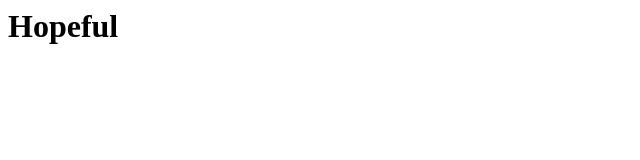
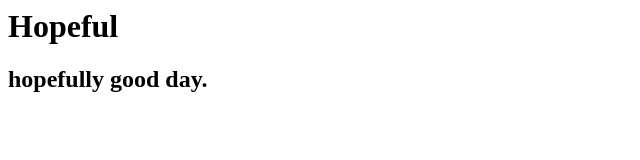
Before and after one commit to PenguinFlite/myhtml, a plain HTML site: page index.html in a window 1280 px wide. Shown: the whole page, without its empty margins (0-640 px from the left). Drawn offline with Linux system fonts and the light colour scheme.

Commit message:
First Update

```diff
--- a/index.html
+++ b/index.html
@@ -1 +1,2 @@
 <h1>Hopeful</h1>
+<h2>hopefully good day.</h2>
```
